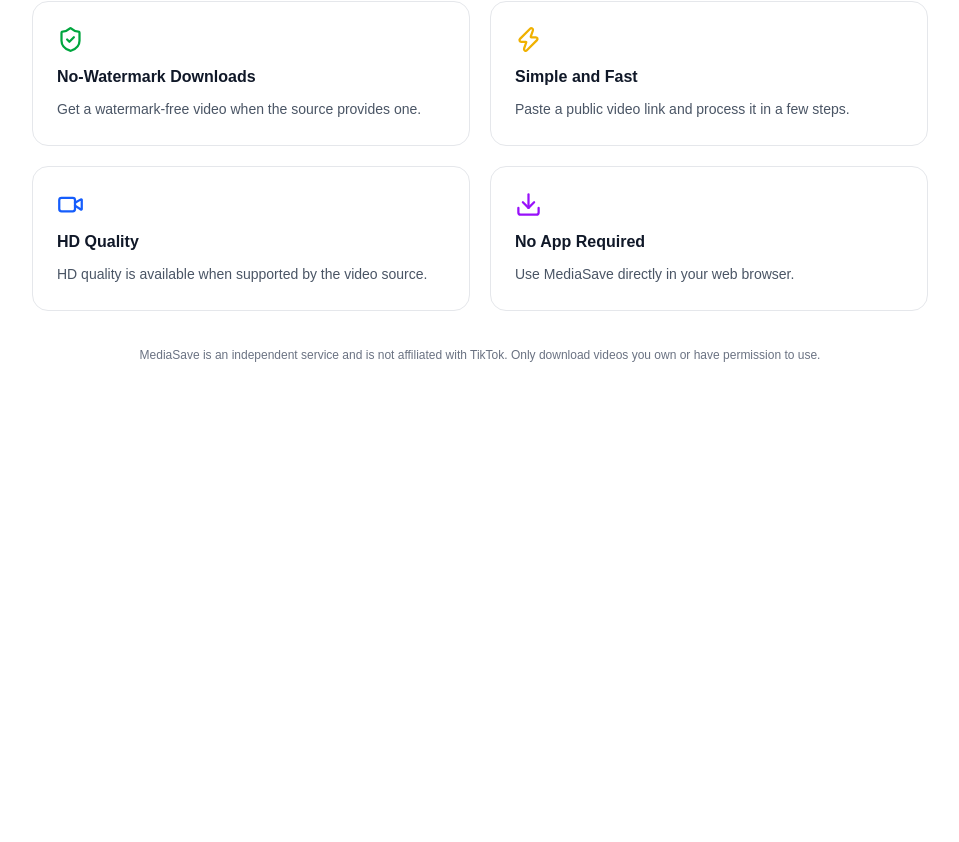
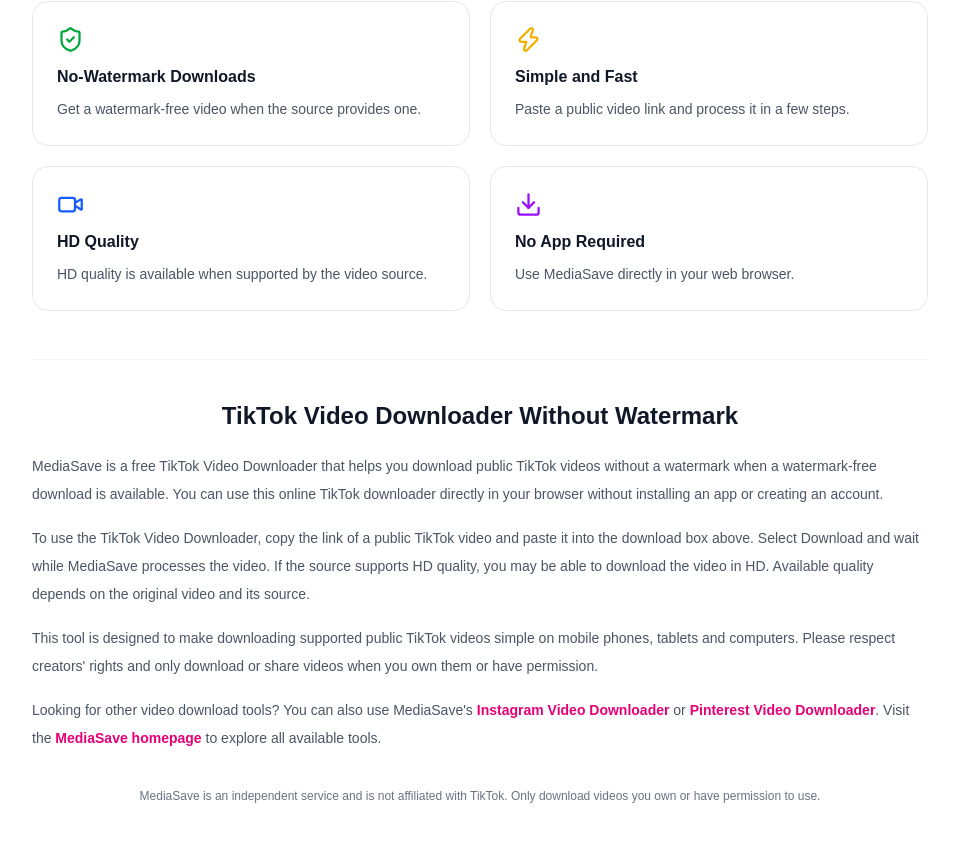
Before and after one commit to mktrader393-commits/mediasave, a Next.js app: page /tiktok-video-downloader in a window 1280 px wide. Shown: the part 1112-1954 px from the top of the page, without its empty margins (160-1119 px from the left). Before the commit the page ends 1535 px from the top, so only its background shows below. Built offline with nearby package versions, Linux system fonts and the light colour scheme.

Commit message:
Improve TikTok downloader SEO content

```diff
--- a/app/tiktok-video-downloader/TikTokDownloader.tsx
+++ b/app/tiktok-video-downloader/TikTokDownloader.tsx
@@ -283,6 +283,64 @@ export default function TikTokDownloader() {
             </div>
           </div>
 
+<div className="mt-12 border-t border-gray-100 pt-10">
+            <h2 className="text-2xl font-bold text-center">
+              TikTok Video Downloader Without Watermark
+            </h2>
+
+            <div className="mt-5 space-y-4 text-sm leading-7 text-gray-600">
+              <p>
+                MediaSave is a free TikTok Video Downloader that helps you
+                download public TikTok videos without a watermark when a
+                watermark-free download is available. You can use this online
+                TikTok downloader directly in your browser without installing
+                an app or creating an account.
+              </p>
+
+              <p>
+                To use the TikTok Video Downloader, copy the link of a public
+                TikTok video and paste it into the download box above. Select
+                Download and wait while MediaSave processes the video. If the
+                source supports HD quality, you may be able to download the
+                video in HD. Available quality depends on the original video
+                and its source.
+              </p>
+
+              <p>
+                This tool is designed to make downloading supported public
+                TikTok videos simple on mobile phones, tablets and computers.
+                Please respect creators' rights and only download or share
+                videos when you own them or have permission.
+              </p>
+
+              <p>
+                Looking for other video download tools? You can also use
+                MediaSave's{" "}
+                <a
+                  href="/instagram-video-downloader"
+                  className="font-semibold text-pink-600 hover:underline"
+                >
+                  Instagram Video Downloader
+                </a>{" "}
+                or{" "}
+                <a
+                  href="/pinterest-video-downloader"
+                  className="font-semibold text-pink-600 hover:underline"
+                >
+                  Pinterest Video Downloader
+                </a>
+                . Visit the{" "}
+                <a
+                  href="/"
+                  className="font-semibold text-pink-600 hover:underline"
+                >
+                  MediaSave homepage
+                </a>{" "}
+                to explore all available tools.
+              </p>
+            </div>
+          </div>
+
           <p className="mt-8 text-center text-xs leading-6 text-gray-500">
             MediaSave is an independent service and is not affiliated with
             TikTok. Only download videos you own or have permission to use.
```
